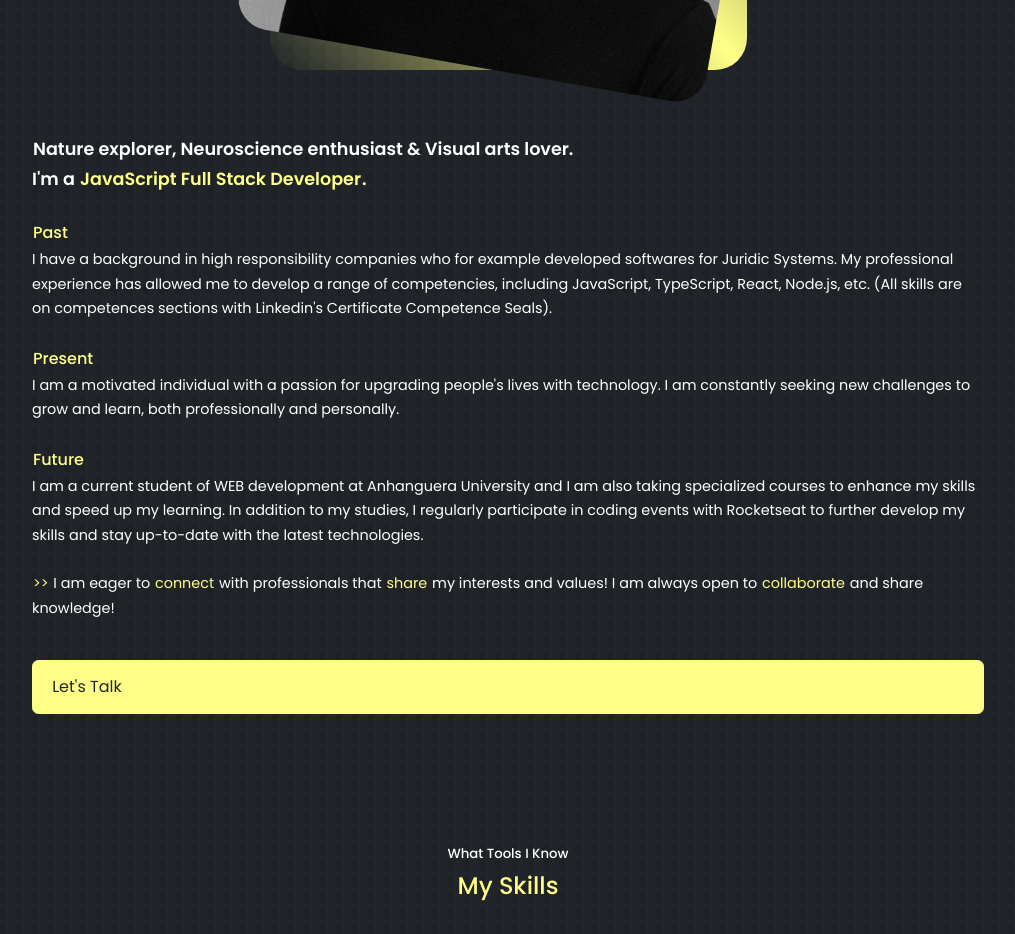
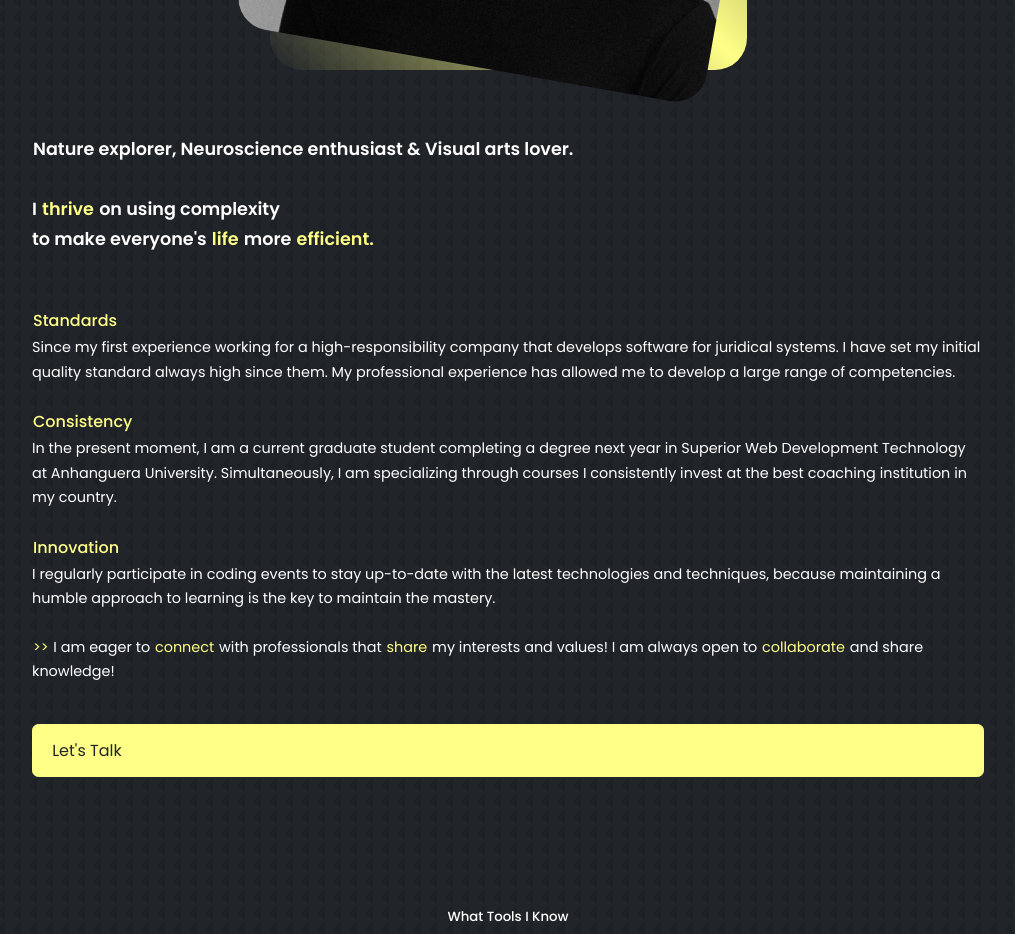
Before and after one commit to muricristiano/Portfolio, a React (Create React App) app: page / in a window 1280 px wide. Shown: the part 1720-2654 px from the top of the page, without its empty margins (132-1147 px from the left). Built offline with nearby package versions, Linux system fonts and the light colour scheme.

Commit message:
about section updated

```diff
--- a/src/components/about/About.jsx
+++ b/src/components/about/About.jsx
@@ -43,13 +43,20 @@ const About = () => {
         <div className="about__content">
 
 
-            <p><span className='bold-span'>Nature explorer, Neuroscience enthusiast & Visual arts lover. <br/> I'm a <span className='primary-color-span'>JavaScript Full Stack Developer</span>.</span></p>
-            <h5>Past</h5>
-            <p>I have a background in high responsibility companies who for example developed softwares for Juridic Systems. My professional experience has allowed me to develop a range of competencies, including JavaScript, TypeScript, React, Node.js, etc. (All skills are on competences sections with Linkedin's Certificate Competence Seals).</p>
-            <h5>Present</h5>
-            <p>I am a motivated individual with a passion for upgrading people's lives with technology. I am constantly seeking new challenges to grow and learn, both professionally and personally.</p>
-            <h5>Future</h5>
-            <p>I am a current student of WEB development at Anhanguera University and I am also taking specialized courses to enhance my skills and speed up my learning. In addition to my studies, I regularly participate in coding events with Rocketseat to further develop my skills and stay up-to-date with the latest technologies. </p>
+            <p>
+              <span className='bold-span'>Nature explorer, Neuroscience enthusiast & Visual arts lover.
+                  <br/>
+                  <br/>
+                    I <span className='primary-color-span'> thrive</span> on using complexity <br/> to make everyone's <span className='primary-color-span'> life</span>  more <span className='primary-color-span'> efficient. </span>
+              </span>
+            </p>
+            <br/>
+            <h5>Standards</h5>
+            <p>Since my first experience working for a high-responsibility company that develops software for juridical systems. I have set my initial quality standard always high since them. My professional experience has allowed me to develop a large range of competencies.</p>
+            <h5>Consistency</h5>
+            <p>In the present moment, I am a current graduate student completing a degree next year in Superior Web Development Technology at Anhanguera University. Simultaneously, I am specializing through courses I consistently invest at the best coaching institution in my country.</p>
+            <h5>Innovation</h5>
+            <p>I regularly participate in coding events to stay up-to-date with the latest technologies and techniques, because maintaining a humble approach to learning is the key to maintain the mastery. </p>
             <p><span className='primary-color-span'>&gt;&gt; </span>I am eager to <span className='primary-color-span'>connect</span> with professionals that <span className='primary-color-span'>share</span> my interests and values! I am always open to <span className='primary-color-span'>collaborate</span> and share knowledge!</p>
 
           <a href="#contact" className='btn btn-primary'>Let's Talk</a>
```
